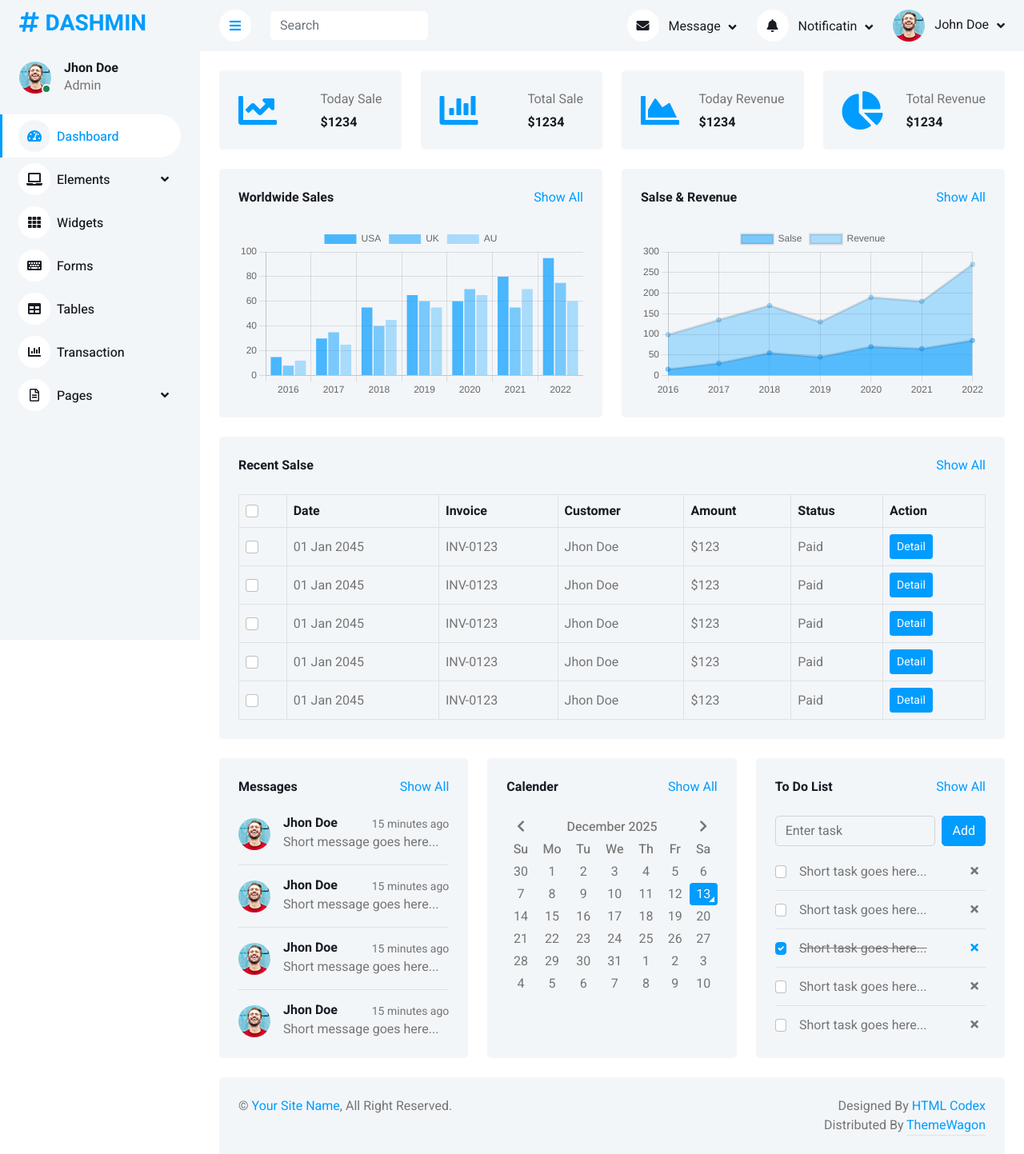
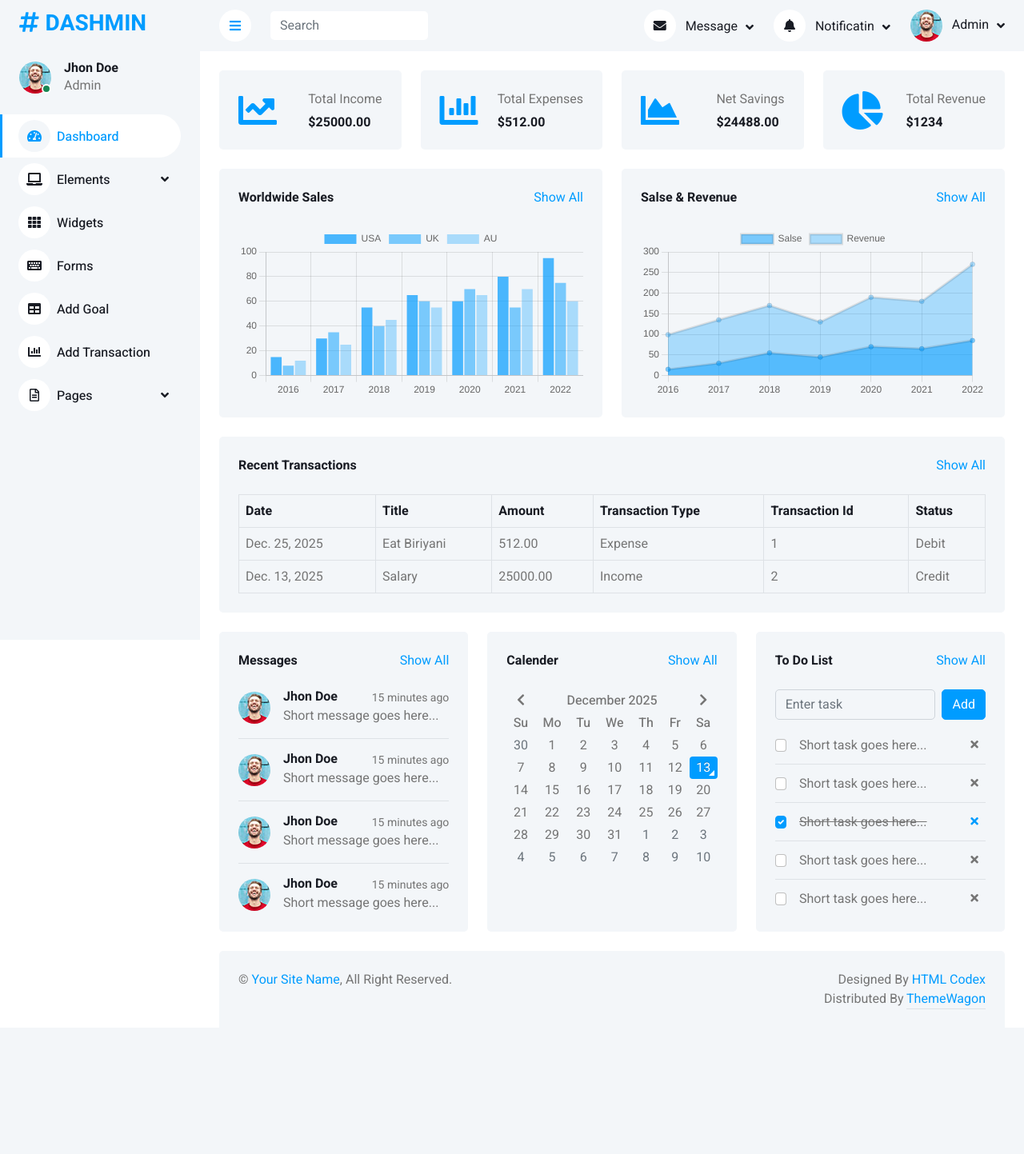
Before and after one commit to ajayakumar4741/expense-tracker, a Django app: page / in a window 1280 px wide. Shown: the whole page at 80% size. After the commit the page ends 1262 px from the top, so only its background shows below. Run offline with Django 5.2, Linux system fonts and the light colour scheme; a user stored in the database is signed in; data comes from the database, SQL or seed files in the repository; both versions use the stored data as it was after the commit; some libraries are stand-ins or nearby versions.

Commit message:
added transactions

```diff
--- a/exp_app/admin.py
+++ b/exp_app/admin.py
@@ -3,3 +3,4 @@
 # Register your models here.
 
 admin.site.register(Transaction)
+admin.site.register(Goal)
--- a/exp_app/forms.py
+++ b/exp_app/forms.py
@@ -13,3 +13,8 @@
     class Meta:
         model = Transaction
         fields = ['title','amount','transaction_type','date','category']
+
+class GoalForm(forms.ModelForm):
+    class Meta:
+        model = Goal
+        fields = ['name','target_amount','deadline']
--- a/exp_app/urls.py
+++ b/exp_app/urls.py
@@ -5,4 +5,6 @@
     path('register/',RegisterView.as_view(),name='register'),
     path('',DashboardView.as_view(),name='dashboard'),
     path('transaction/add/',TransactionCreateView.as_view(),name='transaction'),
+    path('goal/add/',GoalCreateView.as_view(),name='goal'),
+    path('transactions/',TransactionListView.as_view(),name='transaction_list'),
 ]
--- a/exp_app/views.py
+++ b/exp_app/views.py
@@ -3,6 +3,8 @@
 from . forms import *
 from django.contrib.auth import login
 from django.contrib.auth.mixins import LoginRequiredMixin
+from .models import *
+from django.db.models import Sum
 
 class RegisterView(View):
     def get(self,request,*args,**kwargs):
@@ -20,7 +22,23 @@
 
 class DashboardView(LoginRequiredMixin,View):
     def get(self,request,*args,**kwargs):
-        return render(request, 'dashboard.html')
+
+        transactions = Transaction.objects.all().order_by('-date')[:5]
+        goals = Goal.objects.filter(user=request.user)
+        trfilter = Transaction.objects.filter(user=request.user)
+
+        total_income = Transaction.objects.filter(user=request.user,transaction_type='Income').aggregate(Sum('amount'))['amount__sum'] or 0
+        total_expense = Transaction.objects.filter(user=request.user,transaction_type='Expense').aggregate(Sum('amount'))['amount__sum'] or 0
+        net_savings = total_income-total_expense
+
+        context = {
+            'trfilter':trfilter,
+            'total_income':total_income,
+            'total_expense':total_expense,
+            'transactions':transactions,
+            'net_savings':net_savings
+        }
+        return render(request, 'dashboard.html',context)
 
 class TransactionCreateView(LoginRequiredMixin,View):
     def get(self,request,*args,**kwargs):
@@ -36,3 +54,23 @@
             return redirect('dashboard')
         print(form.errors)
         return render(request, 'transaction.html', {'form': form})
+
+class GoalCreateView(LoginRequiredMixin,View):
+    def get(self,request,*args,**kwargs):
+        form = GoalForm()
+        return render(request, 'goal_form.html',{'form':form})
+
+    def post(self,request,*args,**kwargs):
+        form = GoalForm(request.POST)
+        if form.is_valid():
+            goal=form.save(commit=False)
+            goal.user = request.user
+            goal.save()
+            return redirect('dashboard')
+        print(form.errors)
+        return render(request, 'goal_form.html', {'form': form})
+
+class TransactionListView(LoginRequiredMixin,View):
+    def get(self,request,*args,**kwargs):
+        transactions = Transaction.objects.all().order_by('-date')
+        return render(request, 'transactions.html',{'transactions':transactions})
--- a/templates/dashboard.html
+++ b/templates/dashboard.html
@@ -16,8 +16,8 @@
                         <div class="bg-light rounded d-flex align-items-center justify-content-between p-4">
                             <i class="fa fa-chart-line fa-3x text-primary"></i>
                             <div class="ms-3">
-                                <p class="mb-2">Today Sale</p>
-                                <h6 class="mb-0">$1234</h6>
+                                <p class="mb-2">Total Income</p>
+                                <h6 class="mb-0">${{total_income|floatformat:2}}</h6>
                             </div>
                         </div>
                     </div>
@@ -25,8 +25,8 @@
                         <div class="bg-light rounded d-flex align-items-center justify-content-between p-4">
                             <i class="fa fa-chart-bar fa-3x text-primary"></i>
                             <div class="ms-3">
-                                <p class="mb-2">Total Sale</p>
-                                <h6 class="mb-0">$1234</h6>
+                                <p class="mb-2">Total Expenses</p>
+                                <h6 class="mb-0">${{total_expense|floatformat:2}}</h6>
                             </div>
                         </div>
                     </div>
@@ -34,8 +34,8 @@
                         <div class="bg-light rounded d-flex align-items-center justify-content-between p-4">
                             <i class="fa fa-chart-area fa-3x text-primary"></i>
                             <div class="ms-3">
-                                <p class="mb-2">Today Revenue</p>
-                                <h6 class="mb-0">$1234</h6>
+                                <p class="mb-2">Net Savings</p>
+                                <h6 class="mb-0">${{net_savings|floatformat:2}}</h6>
                             </div>
                         </div>
                     </div>
@@ -83,68 +83,39 @@
             <div class="container-fluid pt-4 px-4">
                 <div class="bg-light text-center rounded p-4">
                     <div class="d-flex align-items-center justify-content-between mb-4">
-                        <h6 class="mb-0">Recent Salse</h6>
-                        <a href="">Show All</a>
+                        <h6 class="mb-0">Recent Transactions</h6>
+                        <a href="{% url 'transaction_list' %}">Show All</a>
                     </div>
                     <div class="table-responsive">
                         <table class="table text-start align-middle table-bordered table-hover mb-0">
                             <thead>
                                 <tr class="text-dark">
-                                    <th scope="col"><input class="form-check-input" type="checkbox"></th>
+
                                     <th scope="col">Date</th>
-                                    <th scope="col">Invoice</th>
-                                    <th scope="col">Customer</th>
+                                    <th scope="col">Title</th>
                                     <th scope="col">Amount</th>
+                                    <th scope="col">Transaction Type</th>
+                                    <th scope="col">Transaction Id</th>
                                     <th scope="col">Status</th>
-                                    <th scope="col">Action</th>
                                 </tr>
                             </thead>
                             <tbody>
+                                {% for transaction in transactions %}
                                 <tr>
-                                    <td><input class="form-check-input" type="checkbox"></td>
-                                    <td>01 Jan 2045</td>
-                                    <td>INV-0123</td>
-                                    <td>Jhon Doe</td>
-                                    <td>$123</td>
-                                    <td>Paid</td>
-                                    <td><a class="btn btn-sm btn-primary" href="">Detail</a></td>
+
+
+                                    <td>{{transaction.date}}</td>
+                                    <td>{{transaction.title}}</td>
+                                    <td>{{transaction.amount|floatformat:2}}</td>
+                                    <td>{{transaction.transaction_type}}</td>
+                                    <td>{{transaction.id}}</td>
+                                    {% if transaction.transaction_type == 'Income' %}
+                                    <td>Credit</td>
+                                    {% else %}
+                                    <td>Debit</td>
+                                    {% endif %}
                                 </tr>
-                                <tr>
-                                    <td><input class="form-check-input" type="checkbox"></td>
-                                    <td>01 Jan 2045</td>
-                                    <td>INV-0123</td>
-                                    <td>Jhon Doe</td>
-                                    <td>$123</td>
-                                    <td>Paid</td>
-                                    <td><a class="btn btn-sm btn-primary" href="">Detail</a></td>
-                                </tr>
-                                <tr>
-                                    <td><input class="form-check-input" type="checkbox"></td>
-                                    <td>01 Jan 2045</td>
-                                    <td>INV-0123</td>
-                                    <td>Jhon Doe</td>
-                                    <td>$123</td>
-                                    <td>Paid</td>
-                                    <td><a class="btn btn-sm btn-primary" href="">Detail</a></td>
-                                </tr>
-                                <tr>
-                                    <td><input class="form-check-input" type="checkbox"></td>
-                                    <td>01 Jan 2045</td>
-                                    <td>INV-0123</td>
-                                    <td>Jhon Doe</td>
-                                    <td>$123</td>
-                                    <td>Paid</td>
-                                    <td><a class="btn btn-sm btn-primary" href="">Detail</a></td>
-                                </tr>
-                                <tr>
-                                    <td><input class="form-check-input" type="checkbox"></td>
-                                    <td>01 Jan 2045</td>
-                                    <td>INV-0123</td>
-                                    <td>Jhon Doe</td>
-                                    <td>$123</td>
-                                    <td>Paid</td>
-                                    <td><a class="btn btn-sm btn-primary" href="">Detail</a></td>
-                                </tr>
+                                {% endfor %}
                             </tbody>
                         </table>
                     </div>
--- a/templates/navbar.html
+++ b/templates/navbar.html
@@ -77,7 +77,7 @@
                     <div class="nav-item dropdown">
                         <a href="#" class="nav-link dropdown-toggle" data-bs-toggle="dropdown">
                             <img class="rounded-circle me-lg-2" src="img/user.jpg" alt="" style="width: 40px; height: 40px;">
-                            <span class="d-none d-lg-inline-flex">John Doe</span>
+                            <span class="d-none d-lg-inline-flex">{{request.user|capfirst}}</span>
                         </a>
                         <div class="dropdown-menu dropdown-menu-end bg-light border-0 rounded-0 rounded-bottom m-0">
                             <a href="#" class="dropdown-item">My Profile</a>
--- a/templates/sidebar.html
+++ b/templates/sidebar.html
@@ -16,7 +16,7 @@
                     </div>
                 </div>
                 <div class="navbar-nav w-100">
-                    <a href="{% url 'dashboard' %}" class="nav-item nav-link active"><i class="fa fa-tachometer-alt me-2"></i>Dashboard</a>
+                    <a href="{% url 'dashboard' %}" class="nav-item nav-link {% if request.resolver_match.url_name == 'dashboard' %} active {% endif %}"><i class="fa fa-tachometer-alt me-2"></i>Dashboard</a>
                     <div class="nav-item dropdown">
                         <a href="#" class="nav-link dropdown-toggle" data-bs-toggle="dropdown"><i class="fa fa-laptop me-2"></i>Elements</a>
                         <div class="dropdown-menu bg-transparent border-0">
@@ -27,8 +27,8 @@
                     </div>
                     <a href="widget.html" class="nav-item nav-link"><i class="fa fa-th me-2"></i>Widgets</a>
                     <a href="form.html" class="nav-item nav-link"><i class="fa fa-keyboard me-2"></i>Forms</a>
-                    <a href="table.html" class="nav-item nav-link"><i class="fa fa-table me-2"></i>Tables</a>
-                    <a href="{% url 'transaction' %}" class="nav-item nav-link"><i class="fa fa-chart-bar me-2"></i>Transaction</a>
+                    <a href="{% url 'goal' %}" class="nav-item nav-link {% if request.resolver_match.url_name == 'goal' %} active {% endif %}"><i class="fa fa-table me-2"></i>Add Goal</a>
+                    <a href="{% url 'transaction' %}" class="nav-item nav-link {% if request.resolver_match.url_name == 'transaction' %} active {% endif %} "><i class="fa fa-chart-bar me-2"></i>Add Transaction</a>
                     <div class="nav-item dropdown">
                         <a href="#" class="nav-link dropdown-toggle" data-bs-toggle="dropdown"><i class="far fa-file-alt me-2"></i>Pages</a>
                         <div class="dropdown-menu bg-transparent border-0">
```
Also changed, not shown: exp_app/models.py (+9 -0 lines), templates/goal_form.html (added, +58 -0 lines), templates/transactions.html (added, +45 -0 lines), db.sqlite3, exp_app/migrations/0003_goal.py (added).
